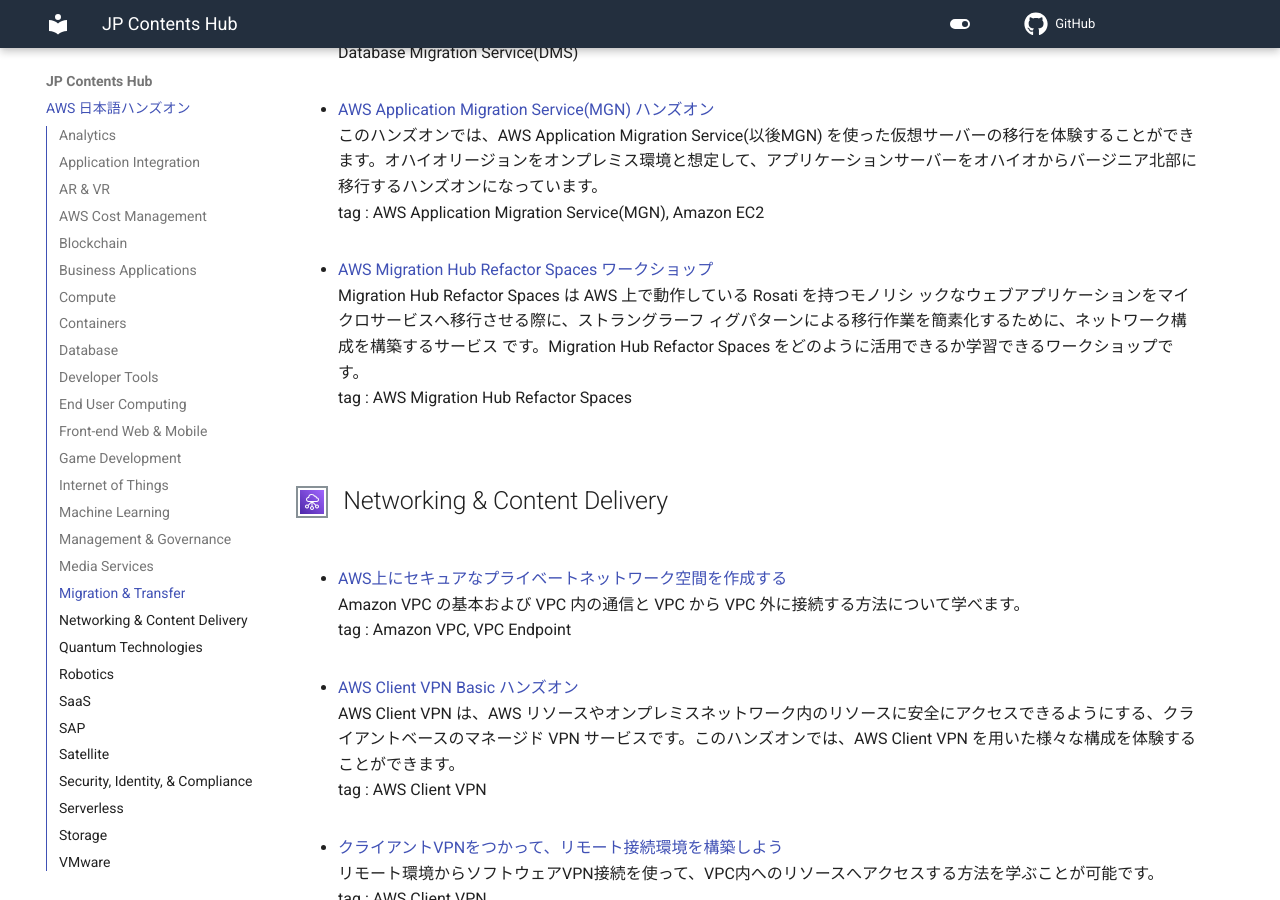
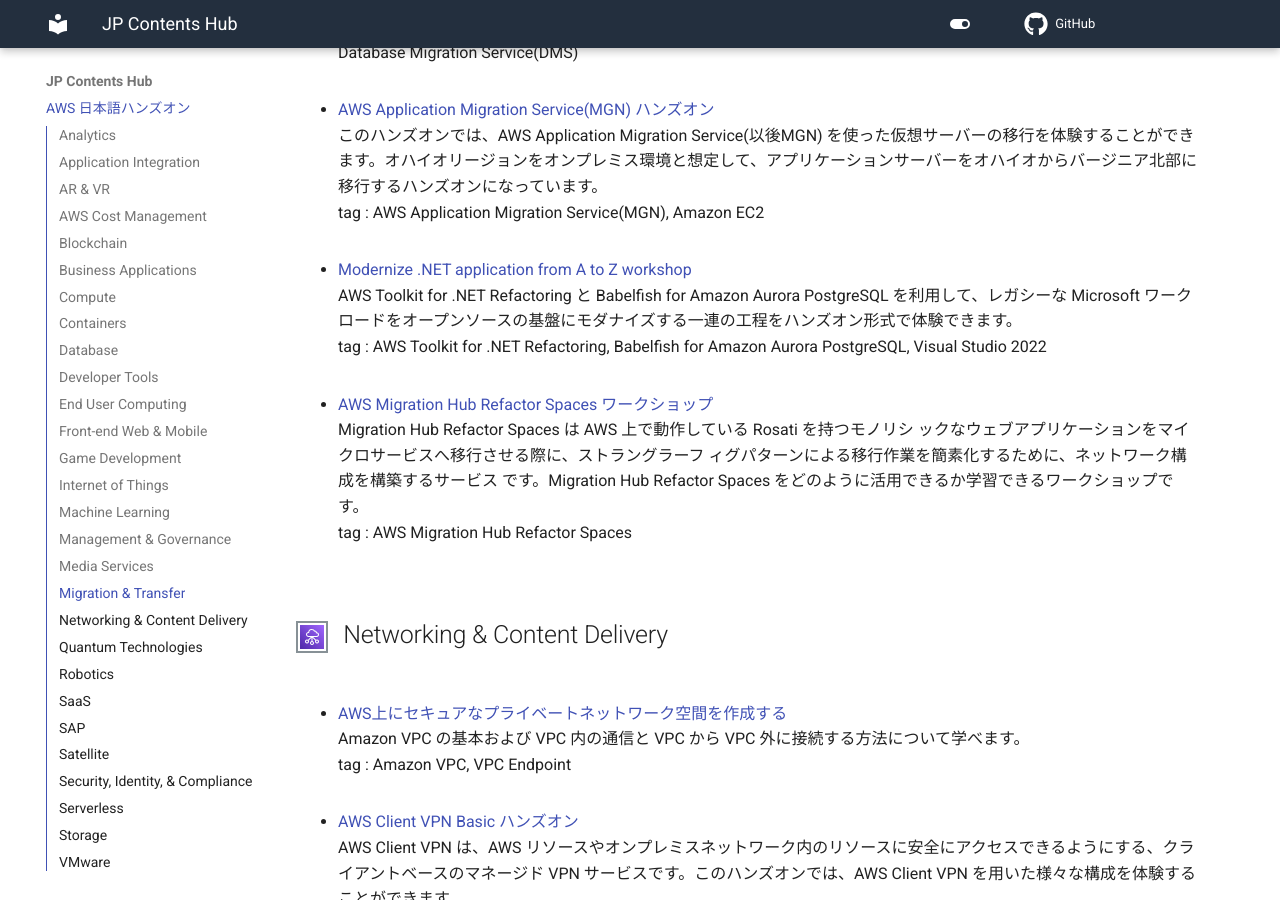
Before and after one commit to aws-samples/jp-contents-hub, an MkDocs documentation site: the page built from content/index.md, in a window 1280 px wide and 900 px high, scrolled down 24552 px. Built offline with MkDocs 1.6.1 and Material for MkDocs 9.7.7, drawn with Linux system fonts in a browser that asks for light colours; comment, search, counter and statistics services are not loaded.

Commit message:
add: 新規ハンズオンコンテンツ追加

```diff
--- a/content/index.md
+++ b/content/index.md
@@ -631,6 +631,10 @@
 このハンズオンでは、AWS Application Migration Service(以後MGN) を使った仮想サーバーの移行を体験することができます。オハイオリージョンをオンプレミス環境と想定して、アプリケーションサーバーをオハイオからバージニア北部に移行するハンズオンになっています。
 tag : AWS Application Migration Service(MGN), Amazon EC2
 
+- <a href="https://catalog.us-east-1.prod.workshops.aws/workshops/9c18a3d9-4d18-45b3-99a5-400b249d0c5f/ja-JP" target="_blank" onclick="sendClickCount()" onauxclick="sendClickCount()">Modernize .NET application from A to Z workshop</a>
+AWS Toolkit for .NET Refactoring と Babelfish for Amazon Aurora PostgreSQL を利用して、レガシーな Microsoft ワークロードをオープンソースの基盤にモダナイズする一連の工程をハンズオン形式で体験できます。
+tag : AWS Toolkit for .NET Refactoring, Babelfish for Amazon Aurora PostgreSQL, Visual Studio 2022
+
 - <a href="https://github.com/harunobukameda/AWS-Migration-Hub-Refactor-Spaces/blob/main/AWS%20Migration%20Hub%20Refactor%20Spaces%20%E3%83%AF%E3%83%BC%E3%82%AF%E3%82%B7%E3%83%A7%E3%83%83%E3%83%97.pdf" target="_blank" onclick="sendClickCount()" onauxclick="sendClickCount()">AWS Migration Hub Refactor Spaces ワークショップ</a>
 Migration Hub Refactor Spaces は AWS 上で動作している Rosati を持つモノリシ ックなウェブアプリケーションをマイクロサービスへ移行させる際に、ストラングラーフ ィグパターンによる移行作業を簡素化するために、ネットワーク構成を構築するサービス です。Migration Hub Refactor Spaces をどのように活用できるか学習できるワークショップです。
 tag : AWS Migration Hub Refactor Spaces
```
Also changed, not shown: README.md (+5 -0 lines).
